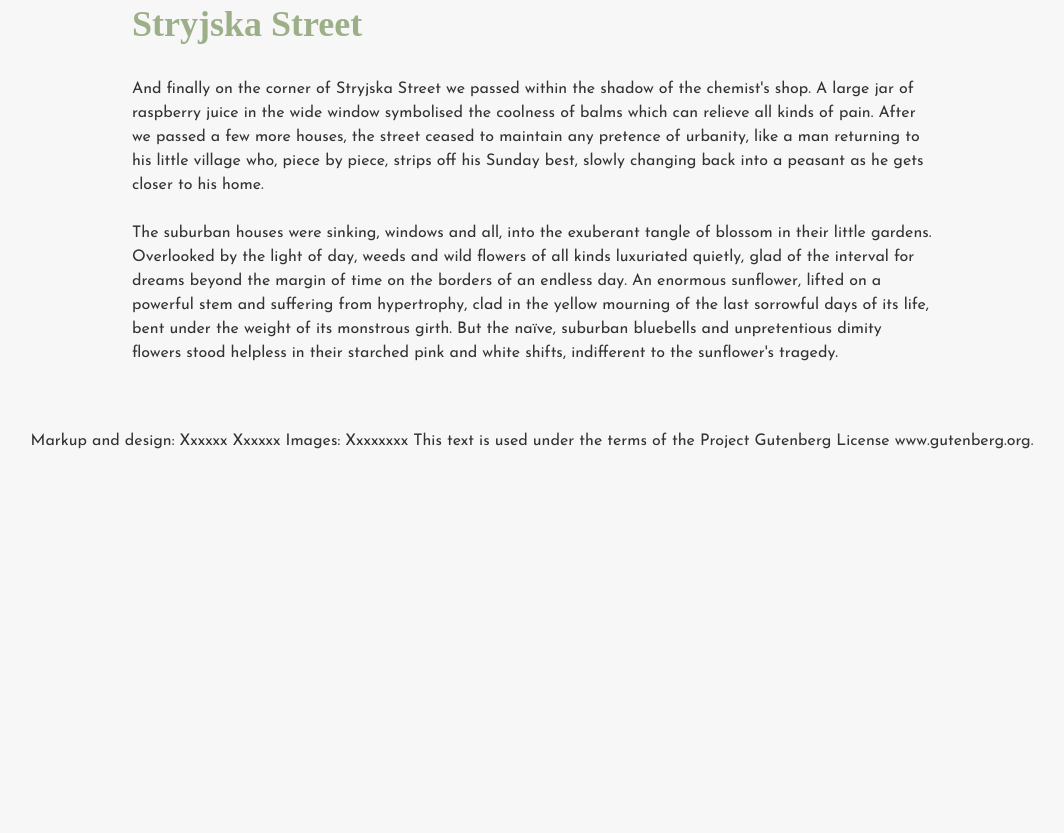
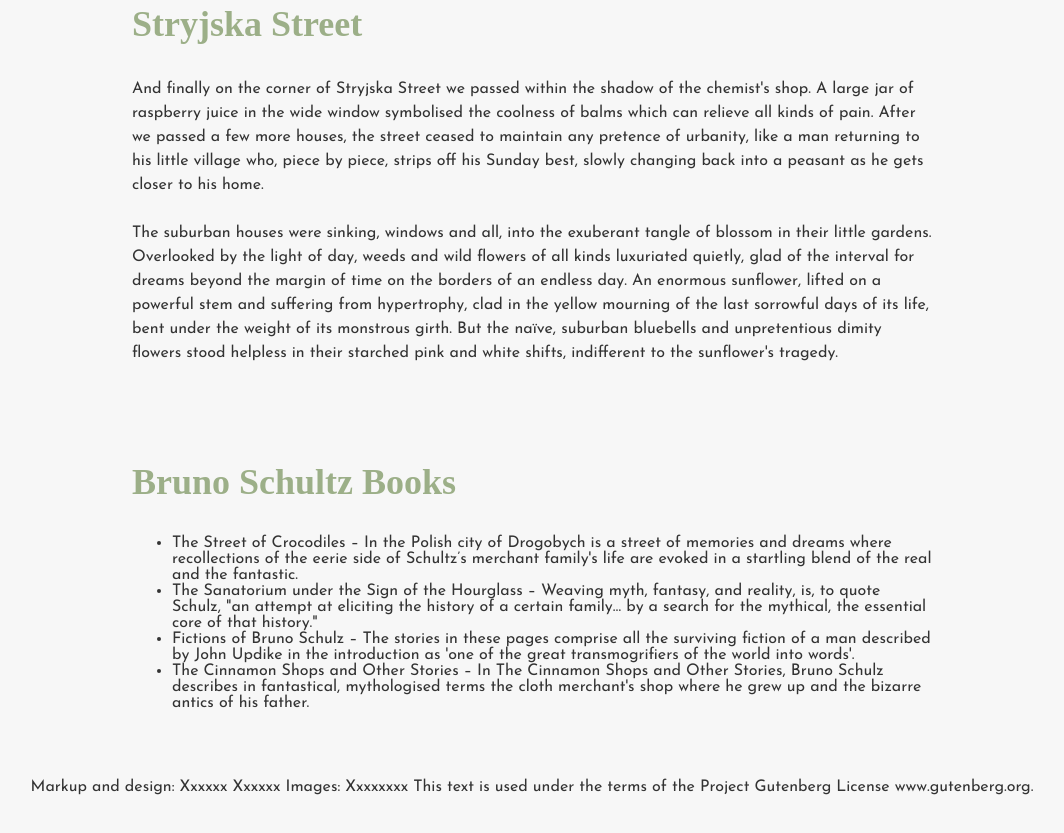
Before and after one commit to meganmcgarrity/crocodiles, a plain HTML site: page index-3.html in a window 1280 px wide. Shown: the part 2454-3287 px from the top of the page, without its empty margins (108-1172 px from the left). Before the commit the page ends 2971 px from the top, so only its background shows below. Drawn offline with Linux system fonts and the light colour scheme; a web font is replaced by a local one.

Commit message:
Update index-3.html

```diff
--- a/index-3.html
+++ b/index-3.html
@@ -46,6 +46,18 @@
 <p>The suburban houses were sinking, windows and all, into the exuberant tangle of blossom in their little gardens. Overlooked by the light of day, weeds and wild flowers of all kinds luxuriated quietly, glad of the interval for dreams beyond the margin of time on the borders of an endless day. An enormous sunflower, lifted on a powerful stem and suffering from hypertrophy, clad in the yellow mourning of the last sorrowful days of its life, bent under the weight of its monstrous girth. But the naïve, suburban bluebells and unpretentious dimity flowers stood helpless in their starched pink and white shifts, indifferent to the sunflower's tragedy.</p>
 </section>
 
+<section>
+<h2>Bruno Schultz Books</h2>
+
+<ul>
+<li>The Street of Crocodiles – In the Polish city of Drogobych is a street of memories and dreams where recollections of the eerie side of Schultz’s merchant family's life are evoked in a startling blend of the real and the fantastic.</li>
+<li>The Sanatorium under the Sign of the Hourglass – Weaving myth, fantasy, and reality,  is, to quote Schulz, "an attempt at eliciting the history of a certain family… by a search for the mythical, the essential core of that history."</li>
+<li>Fictions of Bruno Schulz – The stories in these pages comprise all the surviving fiction of a man described by John Updike in the introduction as 'one of the great transmogrifiers of the world into words'. </li>
+<li>The Cinnamon Shops and Other Stories – In The Cinnamon Shops and Other Stories, Bruno Schulz describes in fantastical, mythologised terms the cloth merchant's shop where he grew up and the bizarre antics of his father.</li>
+</ul>
+
+</section>
+
 <footer>
 <p>Markup and design: Xxxxxx Xxxxxx
 Images: Xxxxxxxx
```
